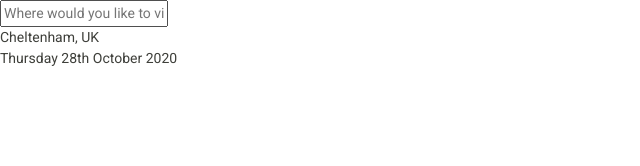
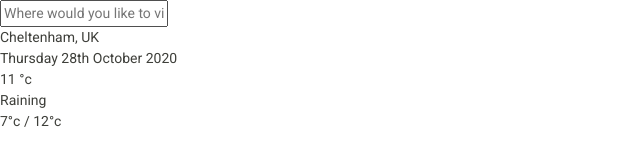
Before and after one commit to Code-Institute-Submissions/weatherLens, a plain HTML site: page index.html in a window 1280 px wide. Shown: the whole page, without its empty margins (0-640 px from the left). Drawn offline with nearby package versions, Linux system fonts and the light colour scheme.

Commit message:
conditions now section added to index.html

```diff
--- a/index.html
+++ b/index.html
@@ -27,6 +27,18 @@
             Thursday 28th October 2020
             </div>
         </section>
+        <section class="conditions-now">
+            <div class="temperature">
+            11
+            <span>°c</span>
+            </div>
+            <div class="conditions">
+            Raining
+            </div>
+            <div class="temperature-difference">
+            7°c / 12°c
+            </div>
+        </section>
     </main>
 </div>
 
```
